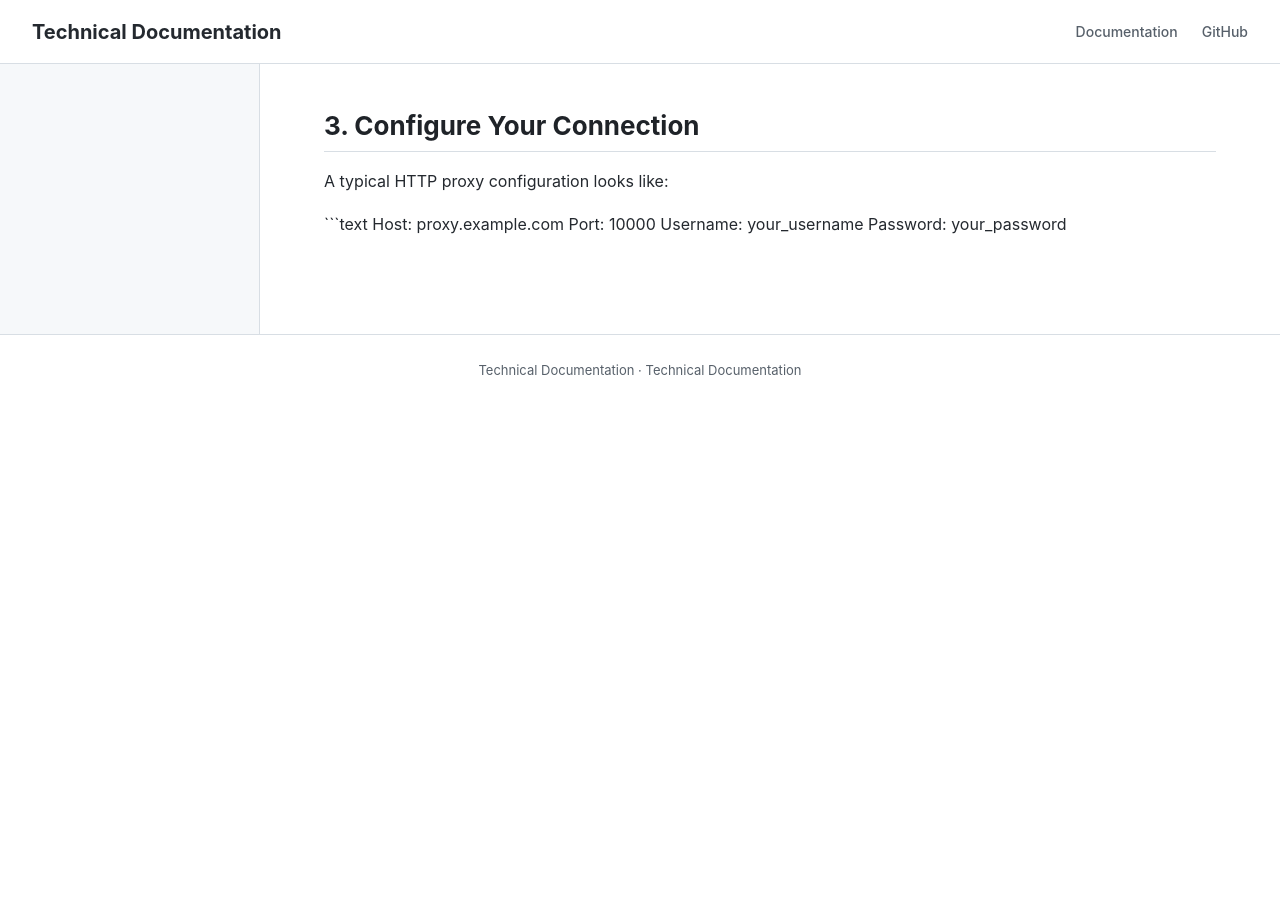
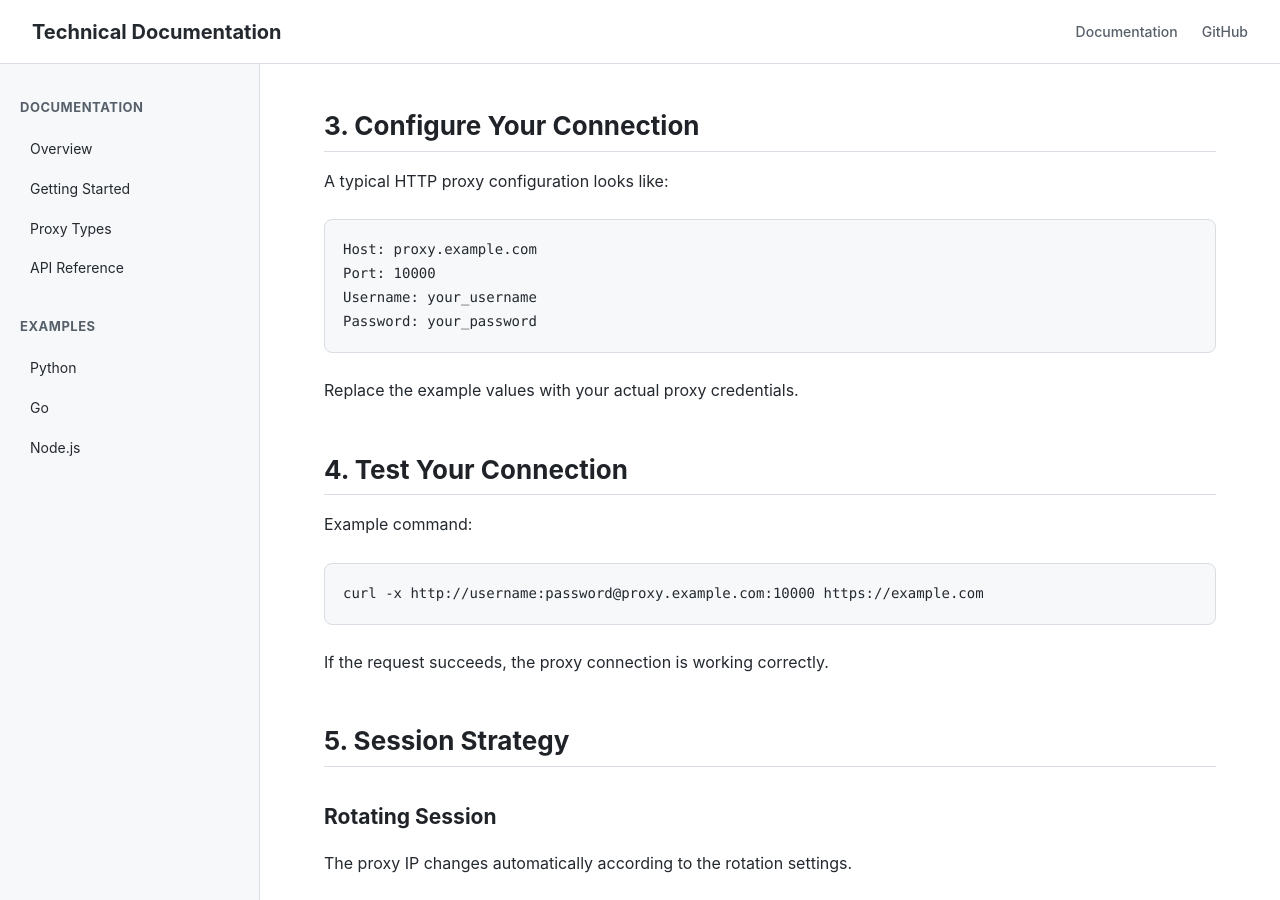
Before and after one commit to IPPeak/IPPeak-Residential-Proxy, a Jekyll site: the page built from docs/getting-started.md, in a window 1280 px wide and 900 px high, scrolled down 1004 px. Built offline with Jekyll 4.4.1, drawn with Linux system fonts in a browser that asks for light colours; before the commit the page ends 1409 px from its top, so only the background shows below that; some of the changed text lies outside the part shown.

Commit message:
Update getting-started.md

````diff
--- a/docs/getting-started.md
+++ b/docs/getting-started.md
@@ -46,3 +46,42 @@
 Port: 10000
 Username: your_username
 Password: your_password
+```
+
+Replace the example values with your actual proxy credentials.
+
+## 4. Test Your Connection
+
+Example command:
+
+```bash
+curl -x http://username:password@proxy.example.com:10000 https://example.com
+```
+
+If the request succeeds, the proxy connection is working correctly.
+
+## 5. Session Strategy
+
+### Rotating Session
+
+The proxy IP changes automatically according to the rotation settings.
+
+Recommended for applications requiring multiple IP addresses.
+
+### Sticky Session
+
+The same IP address is maintained during a session period.
+
+Recommended for applications requiring connection stability.
+
+## Next Steps
+
+Continue reading:
+
+```text
+-[Proxy Types]({{ '/proxy-types/' | relative_url }})
+-[API Reference]({{ '/api/' | relative_url }})
+-[Python Examples]({{ '/examples/python/' | relative_url }})
+-[Go Examples]({{ '/examples/go/' | relative_url }})
+-[Node.js Examples]({{ '/examples/nodejs/' | relative_url }})
+```
````
